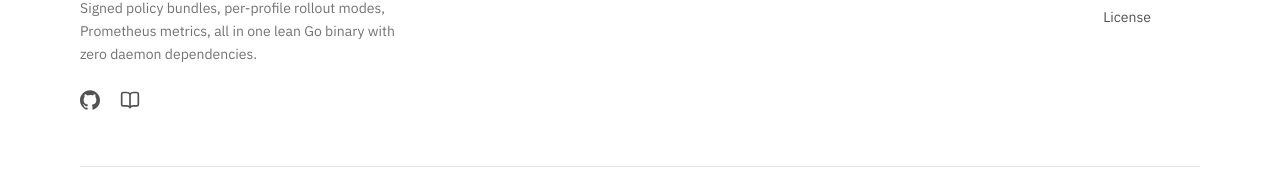
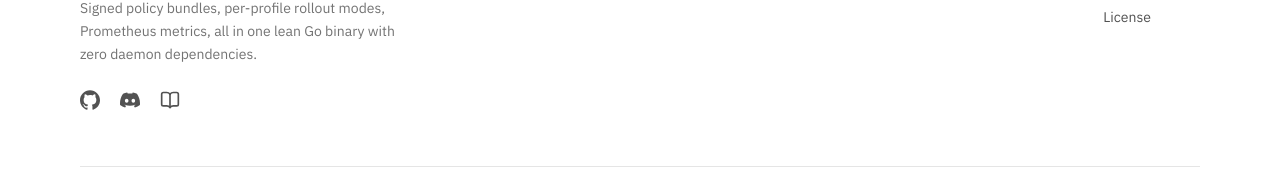
Before and after one commit to CodesWhat/sockguard, a Next.js app in the folder website/: page /compare/11notes in a window 1280 px wide. Shown: the part 3104-3276 px from the top of the page. Built offline with nearby package versions, Linux system fonts and the light colour scheme; no server answers.

Commit message:
✨ feat(community): Discord link in footer + README Community section
- discord-icon.tsx: official Discord mark, mirrors github-icon API
- site-config: discordUrl invite
- footer: Discord social link between GitHub and Docs
- README: ## Community section pointing to Discord + GitHub Issues

```diff
--- /dev/null
+++ b/website/src/components/discord-icon.tsx
@@ -0,0 +1,9 @@
+import type { SVGProps } from "react";
+
+export function DiscordIcon(props: SVGProps<SVGSVGElement>) {
+  return (
+    <svg aria-hidden="true" focusable="false" viewBox="0 0 24 24" fill="currentColor" {...props}>
+      <path d="M20.317 4.492c-1.53-.69-3.17-1.2-4.885-1.49a.075.075 0 0 0-.079.036c-.21.369-.444.85-.608 1.23a18.566 18.566 0 0 0-5.487 0 12.36 12.36 0 0 0-.617-1.23A.077.077 0 0 0 8.562 3c-1.714.29-3.354.8-4.885 1.491a.07.07 0 0 0-.032.027C.533 9.093-.32 13.555.099 17.961a.08.08 0 0 0 .031.055 20.03 20.03 0 0 0 5.993 2.98.078.078 0 0 0 .084-.026 13.83 13.83 0 0 0 1.226-1.963.074.074 0 0 0-.041-.104 13.175 13.175 0 0 1-1.872-.878.075.075 0 0 1-.008-.125c.126-.093.252-.19.372-.287a.075.075 0 0 1 .078-.01c3.927 1.764 8.18 1.764 12.061 0a.075.075 0 0 1 .079.009c.12.098.245.195.372.288a.075.075 0 0 1-.006.125c-.598.344-1.22.635-1.873.877a.075.075 0 0 0-.041.105c.36.687.772 1.341 1.225 1.962a.077.077 0 0 0 .084.028 19.963 19.963 0 0 0 6.002-2.981.076.076 0 0 0 .032-.054c.5-5.094-.838-9.52-3.549-13.442a.06.06 0 0 0-.031-.028zM8.02 15.278c-1.182 0-2.157-1.069-2.157-2.38 0-1.312.956-2.38 2.157-2.38 1.21 0 2.176 1.077 2.157 2.38 0 1.312-.956 2.38-2.157 2.38zm7.975 0c-1.183 0-2.157-1.069-2.157-2.38 0-1.312.955-2.38 2.157-2.38 1.21 0 2.176 1.077 2.157 2.38 0 1.312-.946 2.38-2.157 2.38z" />
+    </svg>
+  );
+}
--- a/website/src/components/footer.tsx
+++ b/website/src/components/footer.tsx
@@ -1,6 +1,7 @@
 import { ArrowUpRight, BookOpen } from "lucide-react";
 import Image from "next/image";
 import Link from "next/link";
+import { DiscordIcon } from "@/components/discord-icon";
 import { GithubIcon } from "@/components/github-icon";
 import { iconButtonCn, navLinkCn } from "@/lib/class-names";
 import { GITHUB_RELEASES_URL, GITHUB_URL, SITE_CONFIG } from "@/lib/site-config";
@@ -67,6 +68,15 @@
         aria-label="GitHub"
       >
         <GithubIcon className="h-5 w-5" />
+      </a>
+      <a
+        href={SITE_CONFIG.discordUrl}
+        target="_blank"
+        rel="noopener noreferrer"
+        className={iconButtonCn}
+        aria-label="Discord community"
+      >
+        <DiscordIcon className="h-5 w-5" />
       </a>
       <Link href="/docs" className={iconButtonCn} aria-label="Documentation">
         <BookOpen className="h-5 w-5" />
--- a/website/src/lib/site-config.ts
+++ b/website/src/lib/site-config.ts
@@ -31,6 +31,8 @@
   twitterCreator: "@codeswhat",
   /** Twitter/X profile URL (used in JSON-LD sameAs). */
   twitterUrl: "https://twitter.com/codeswhat",
+  /** CodesWhat Discord community invite URL. */
+  discordUrl: "https://discord.gg/mWHCPJRzSx",
   /** Logo asset in /public. */
   logo: "/sockguard-logo.png",
   /** Whether the logo inverts in dark mode (adds `dark:invert`). */
```
Also changed, not shown: 1 other file (tests, documents, lock files or other folders).
